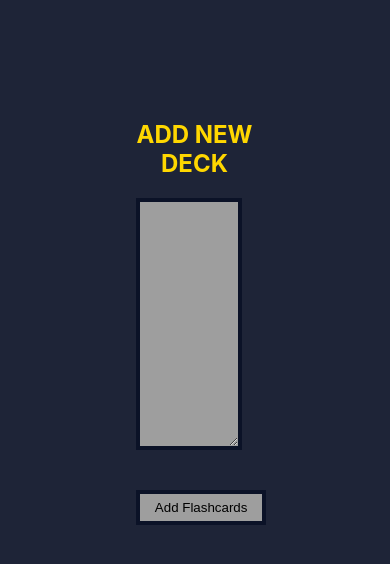
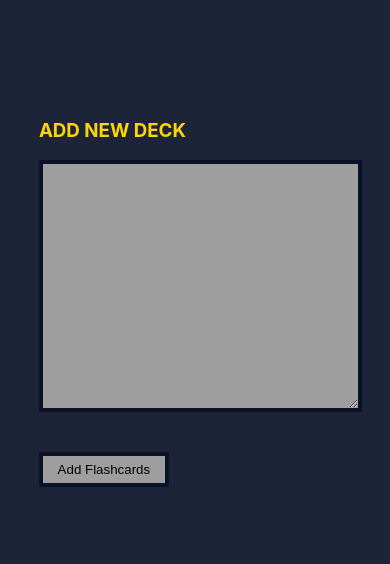
Before and after one commit to maxjaen/react-flashcards, a React (Create React App) app: page / in a window 390 px wide. Shown: the top 564 px of the page. Built offline with nearby package versions, Linux system fonts and the light colour scheme.

Commit message:
added showcase gif and responsive design

```diff
--- a/src/features/flashcards/Flashcards.js
+++ b/src/features/flashcards/Flashcards.js
@@ -101,7 +101,7 @@ export function Flashcards() {
                 {
                 flashcards.length === 0
                 ?
-                <div>
+                <section className={styles.addDeckSection}>
                     <h1>ADD NEW DECK</h1>
                     <section className={styles.insertSection}>
                         <textarea
@@ -114,9 +114,9 @@ export function Flashcards() {
                             Add Flashcards
                         </button>
                     </section>
-                </div>
+                </section>
                 :
-                <div>
+                <section className={styles.learnDeckSection}>
                     <h1>LEARN HARD. PLAY HARD.</h1>
                     <section className={styles.cardSection}>
                         <div className={styles.flipCard}>
@@ -161,7 +161,7 @@ export function Flashcards() {
                             Bad
                         </button>
                     </section>
-                </div>
+                </section>
                 }
             </section>
             <footer>
--- a/src/features/flashcards/Flashcards.module.css
+++ b/src/features/flashcards/Flashcards.module.css
@@ -1,3 +1,17 @@
+@media screen and (max-width: 750px) {
+  .addDeckSection,
+  .learnDeckSection {
+    width: 100%;
+  }
+}
+
+@media screen and (min-width: 750px) {
+  .addDeckSection,
+  .learnDeckSection {
+    width: 600px;
+  }
+}
+
 body {
   background-color: #0b1227eb;
 }
@@ -18,12 +32,10 @@ button {
 }
 
 .content {
-  padding-left: 35%;
-  padding-right: 35%;
-}
-
-.insertSection {
-  width: 80%;
+  padding-left: 10%;
+  padding-right: 10%;
+  display: flex;
+  justify-content: center;
 }
 
 .insertSection > .insertArea {
```
Also changed, not shown: 2 other files (tests, documents, lock files or other folders).
